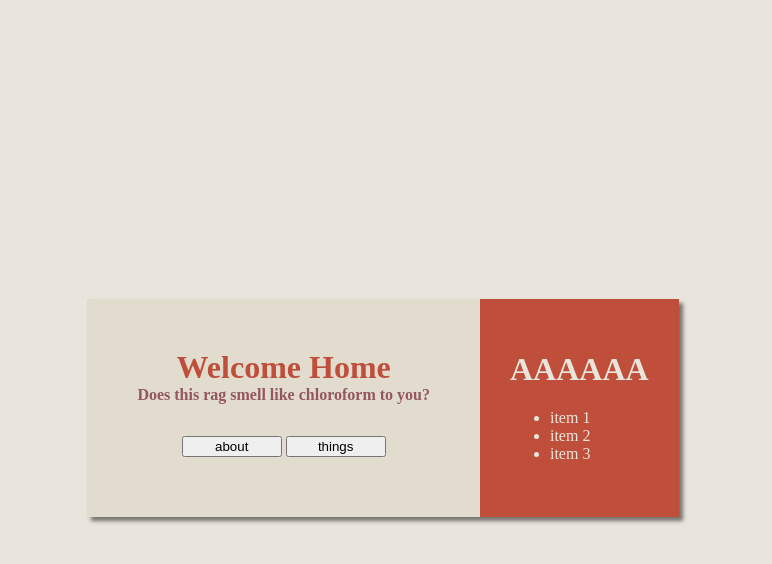
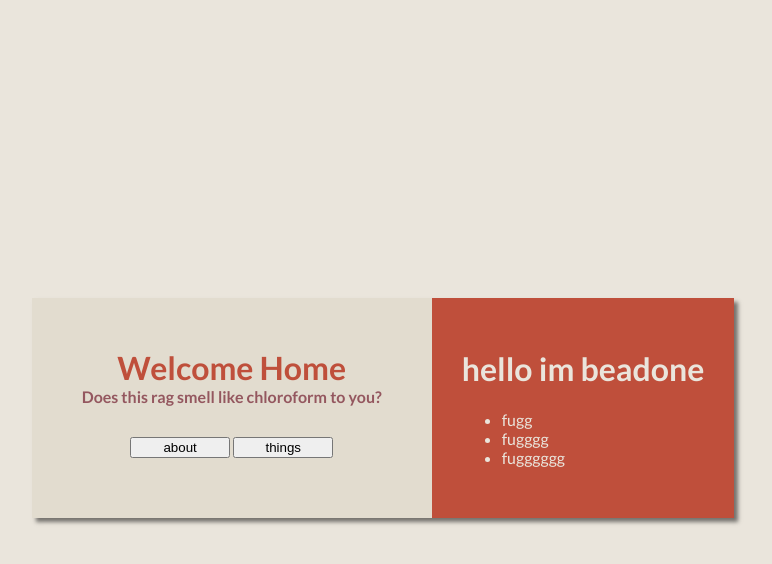
Before and after one commit to asciislvt/Basic-Homepage, a website built with Vite: page index.html in a window 1280 px wide. Both pictures are taken after a click on the button "about". Shown: the whole page, without its empty margins (257-1029 px from the left). Built offline with nearby package versions, Linux system fonts and the light colour scheme.

Commit message:
its done :DD

```diff
--- a/index.html
+++ b/index.html
@@ -14,19 +14,30 @@
   <body>
     <script type="module" src="/src/main.js"></script>
     <div id="frame">
-      <div class="menu">
+      <div id="menu">
         <h1 id="title">Welcome Home</h1>
         <h4 id="motd">message of the day</h4>
         <button class="ContentButton" id="about">about</button>
         <button class="ContentButton" id="links">things</button>
       </div>
-      <div class="content">
-        <h1>AAAAAA</h1>
-        <ul>
-          <li>item 1</li>
-          <li>item 2</li>
-          <li>item 3</li>
-        </ul>
+
+      <div id="contentDiv">
+        <div class="Content" id="AboutContent">
+          <h1>hello im beadone</h1>
+          <ul>
+            <li>fugg</li>
+            <li>fugggg</li>
+            <li>fugggggg</li>
+          </ul>
+        </div>
+        <div class="Content" id="LinksContent">
+          <h1>here's some links</h1>
+          <ul>
+            <li>links</li>
+            <li>fugggg</li>
+            <li>more links haha</li>
+          </ul>
+        </div>
       </div>
     </div>
   </body>
--- a/src/main.js
+++ b/src/main.js
@@ -9,17 +9,38 @@ const MOTD = [
 
 let motdElement = document.getElementById("motd");
 let buttonElements = document.getElementsByClassName("ContentButton");
+let contentElements = document.getElementsByClassName("Content");
 
 for (let i = 0; i < buttonElements.length; i++) {
   buttonElements[i].addEventListener("click", buttonClicked);
 }
 
-if (motdElement) {
-  motdElement.innerHTML = getNewMotd();
+motdElement.innerHTML = getNewMotd();
+hideAllContent();
+
+// functions :33
+function buttonClicked(event) {
+  let eventTarget = event.target.id;
+  hideAllContent();
+
+  switch (eventTarget) {
+    case "about":
+      let aboutContent = document.getElementById("AboutContent");
+      aboutContent.style.display = "inherit";
+      console.log("About button clicked");
+      return;
+    case "links":
+      let linksContent = document.getElementById("LinksContent");
+      linksContent.style.display = "inherit";
+      console.log("Links button clicked");
+      return;
+  }
 }
 
-function buttonClicked(event) {
-  console.log("A button was clicked!\n" + " Button Clicked:", event.target.id);
+function hideAllContent() {
+  for (let i = 0; i < contentElements.length; i++) {
+    contentElements[i].style.display = "none";
+  }
 }
 
 function getNewMotd() {
--- a/src/style.css
+++ b/src/style.css
@@ -1,46 +1,40 @@
 :root {
+  font-family: "Lato", sans-serif;
   background-color: #eae5dc;
 }
-
 body {
   display: flex;
   justify-content: center;
   align-items: center;
   min-height: 100vh;
 }
-
 #frame {
   display: flex;
   box-shadow: 4px 4px 4px 0px rgba(0, 0, 0, 0.5);
 }
-
-.menu {
+#menu {
   background-color: #e2dccf;
   justify-content: center;
   text-align: center;
   padding: 50px;
 }
-
-.menu button {
+#menu button {
   margin: 10px auto;
   width: 100px;
 }
-.content {
+#contentDiv {
   background-color: #bf4f3b;
   color: #eae5dc;
   padding: 30px;
 }
-
 #title {
   color: #bf4f3b;
   margin: 0px 0px;
 }
-
 #motd {
   color: #94575f;
   margin-top: 0px;
 }
-
 p {
   color: #322a2a;
 }
```
